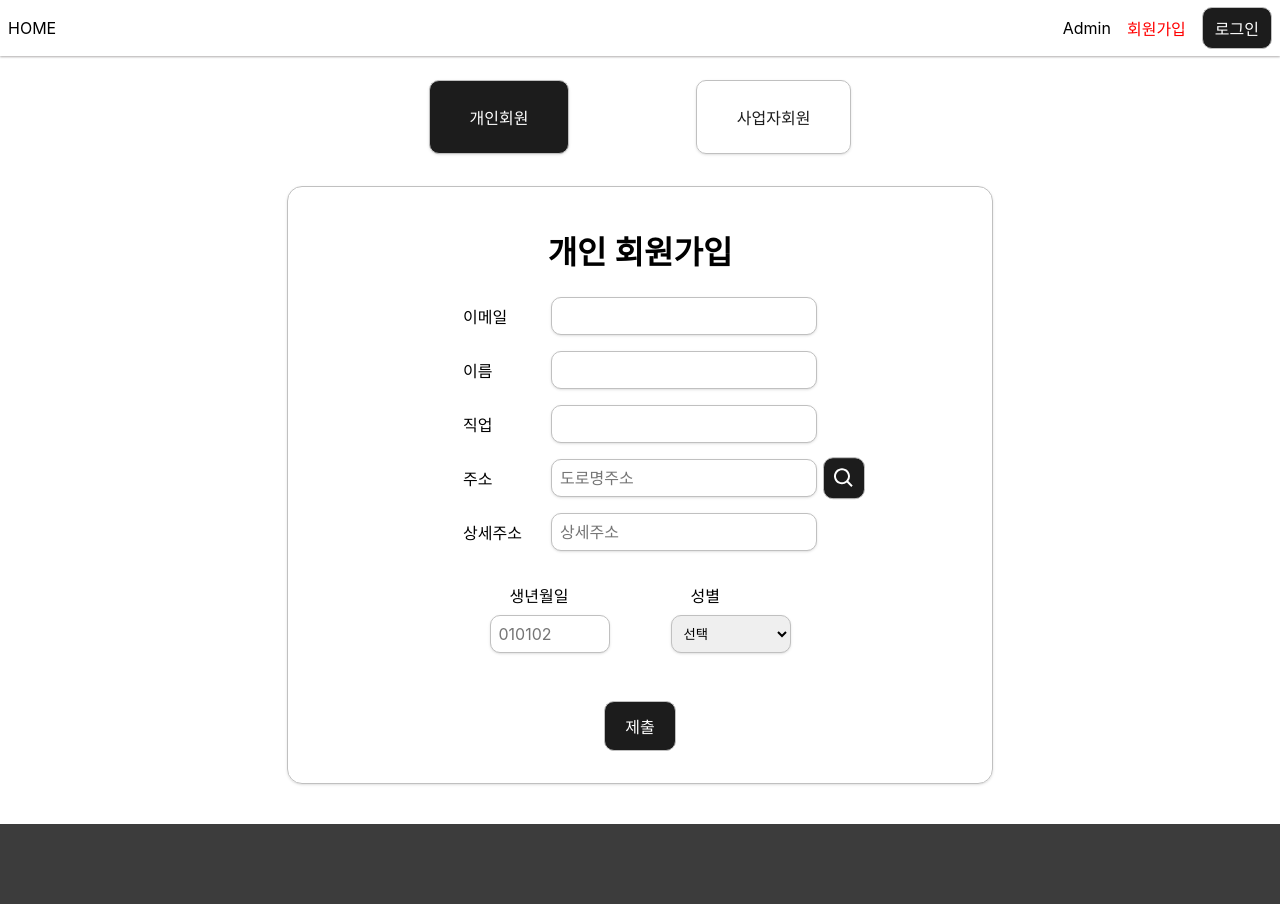
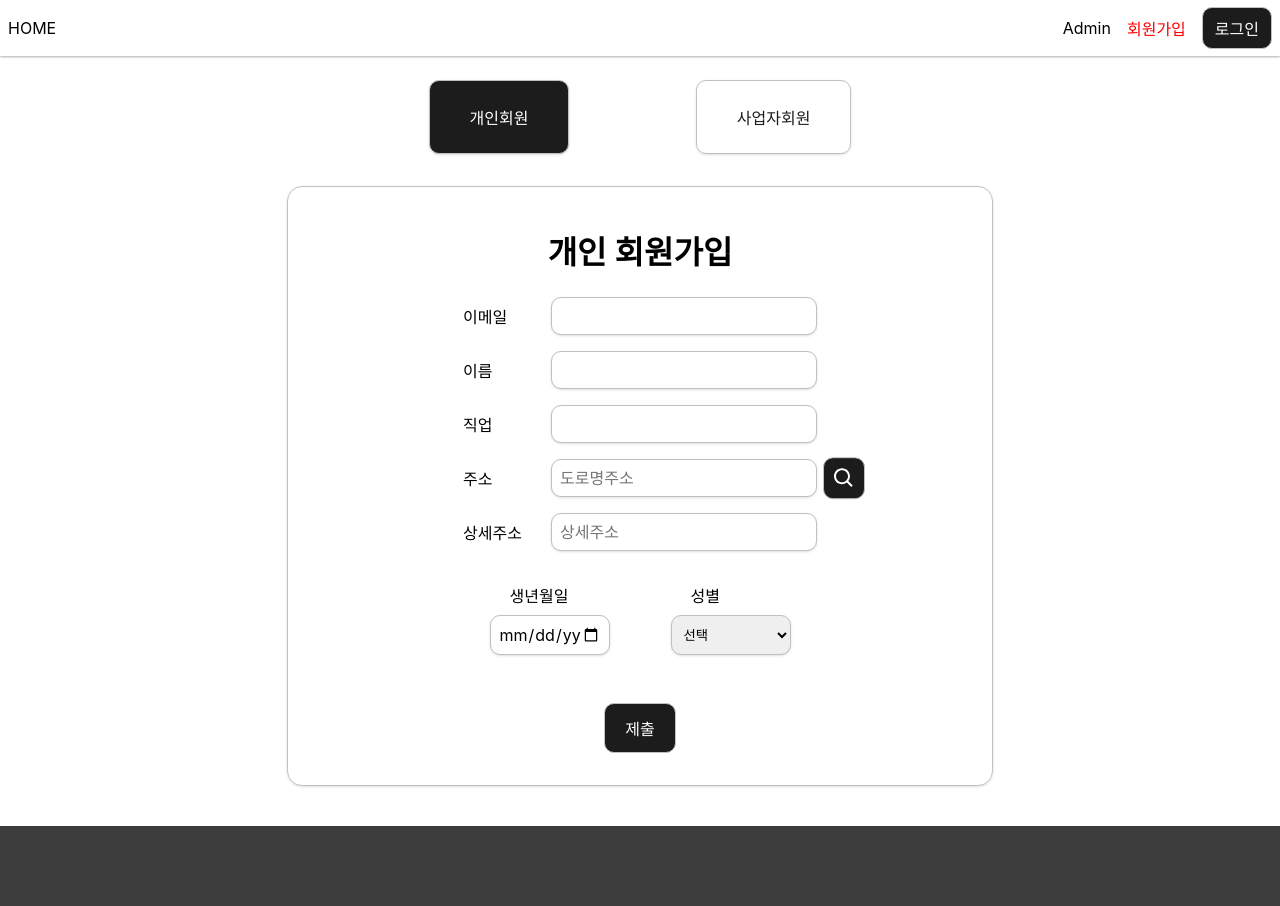
Before and after one commit to yiminwook/fitta, a React (Create React App) app: page /signup/member in a window 1280 px wide. Built offline with nearby package versions, Linux system fonts and the light colour scheme; a web font is replaced by a local one.

Commit message:
Fix: member birthDate input

```diff
--- a/src/components/signup/MemberForm.tsx
+++ b/src/components/signup/MemberForm.tsx
@@ -76,7 +76,7 @@ const MemberForm = ({ sendSignUpData, openPostModal, roadAddress }: FormProps) =
       {/* ageSex */}
       <div className={signUpForm['birthDateSex']}>
         <label htmlFor="birthDate">생년월일</label>
-        <NumberInput name="birthDate" maxLength={6} placeholder="010102" />
+        <input name="birthDate" type="date" />
         <label htmlFor="sex">성별</label>
         <select name="sex">
           <option value="">선택</option>
```
